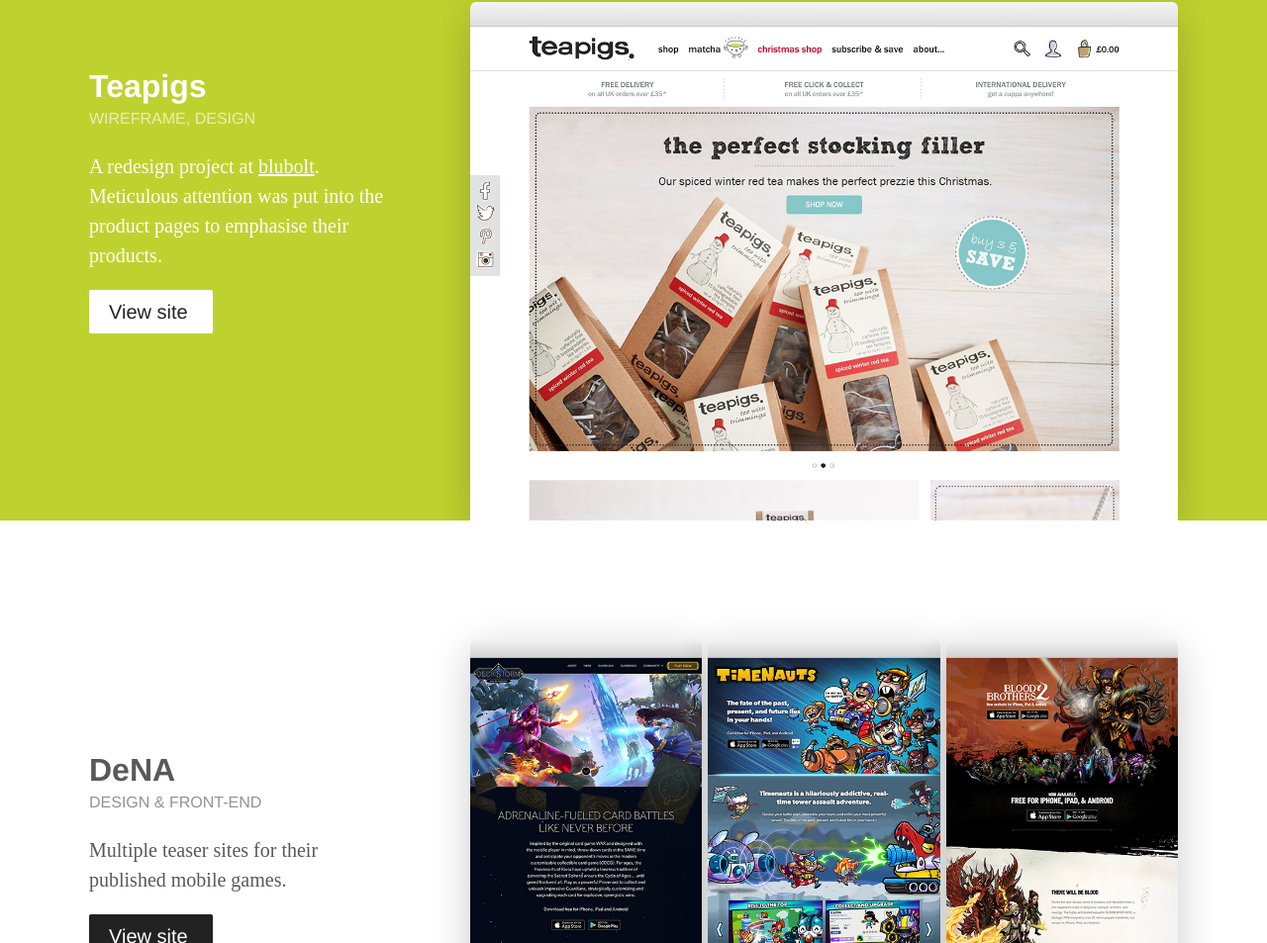
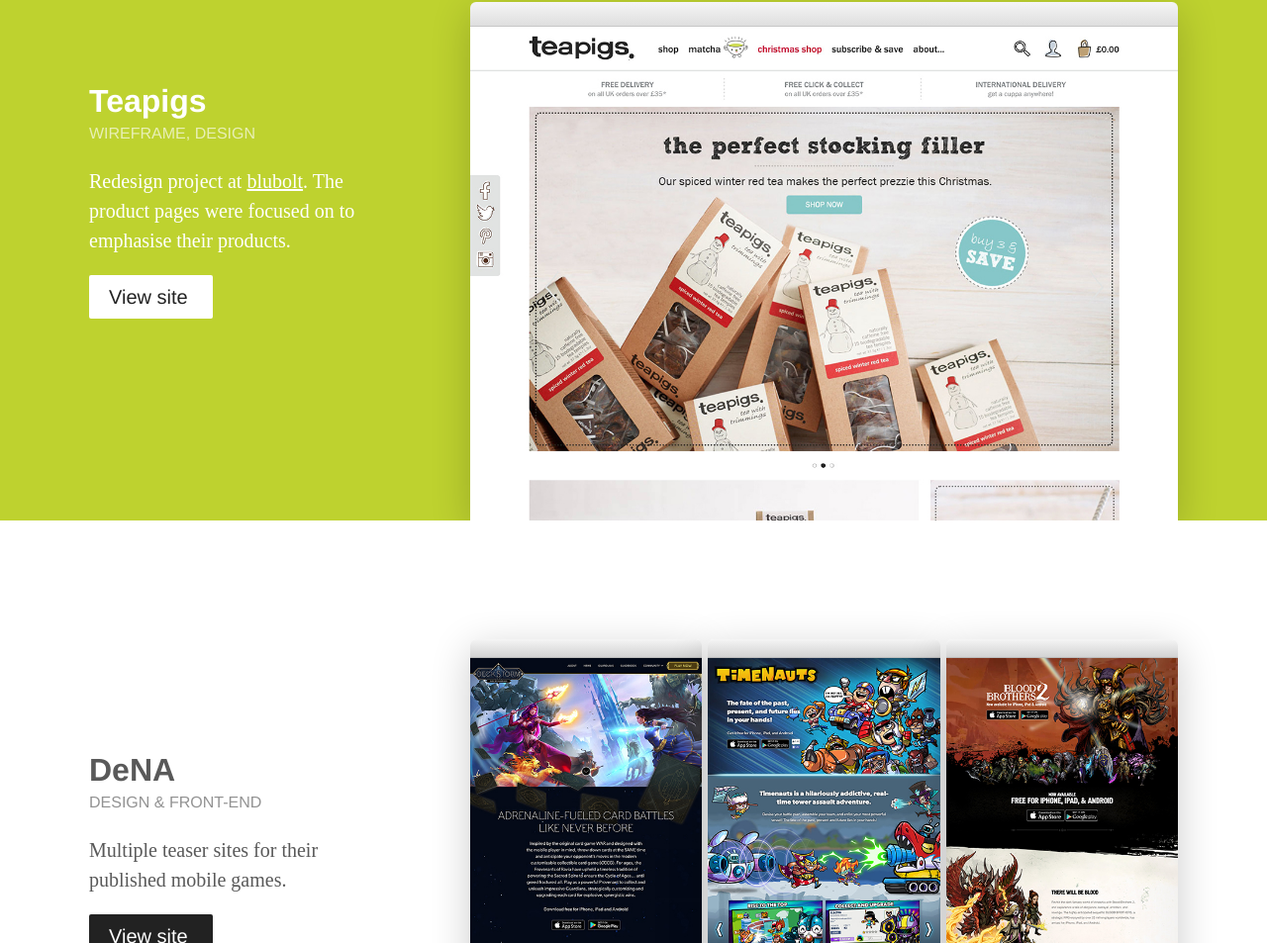
Before and after one commit to vitoh/kachunchau, a plain HTML site: page index.html in a window 1280 px wide. Shown: the part 2009-2962 px from the top of the page at 99% size. Drawn offline with Linux system fonts and the light colour scheme.

Commit message:
Teapigs copy tweaks

```diff
--- a/index.html
+++ b/index.html
@@ -146,7 +146,7 @@
                             <small class="work-desc">Wireframe, Design</small>
                         </header>
 
-                        <p>A redesign project at <a href="http://www.blubolt.com">blubolt</a>. Meticulous attention was put into the product pages to emphasise their products.</p>
+                        <p>Redesign project at <a href="http://www.blubolt.com">blubolt</a>. The product pages were focused on to emphasise their products.</p>
 
                         <a class="btn btn--primary" href="https://www.teapigs.co.uk">View site <span class="btn-arrow">→</span></a>
                     </div>
```
